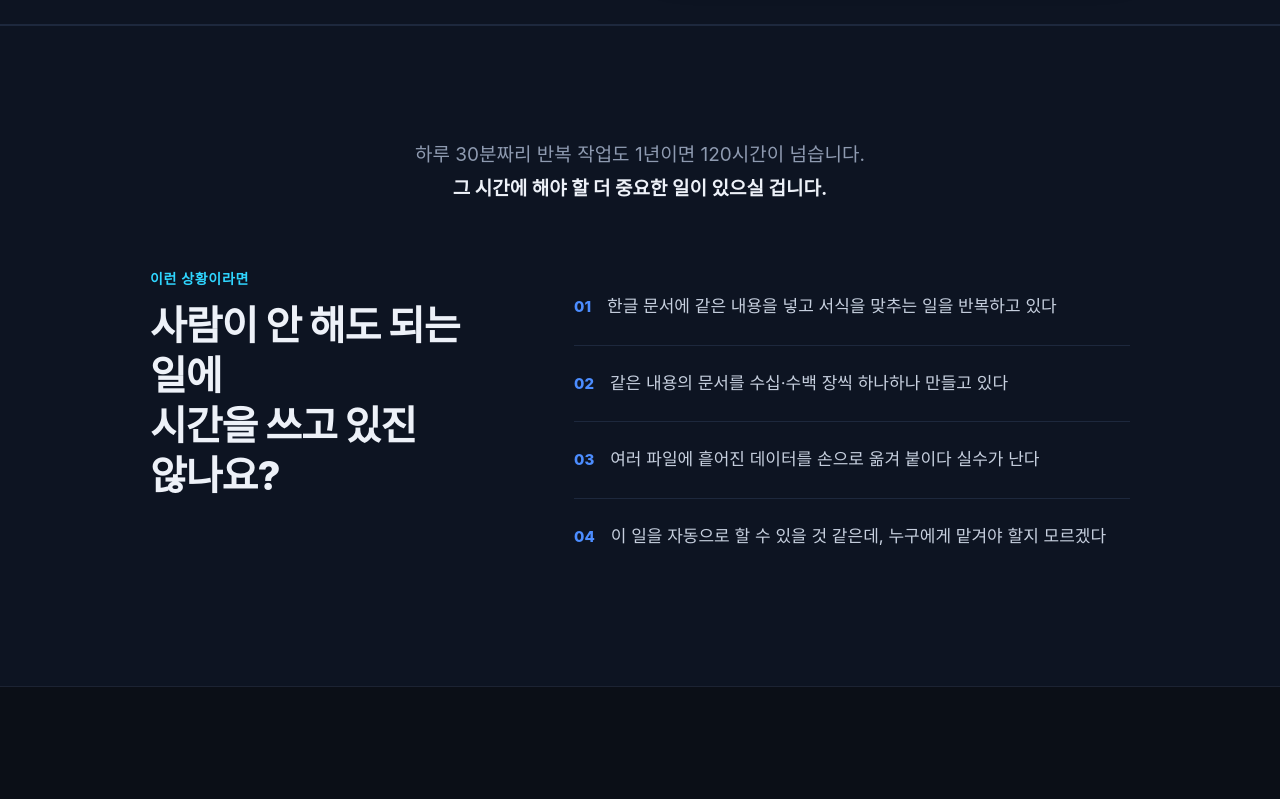
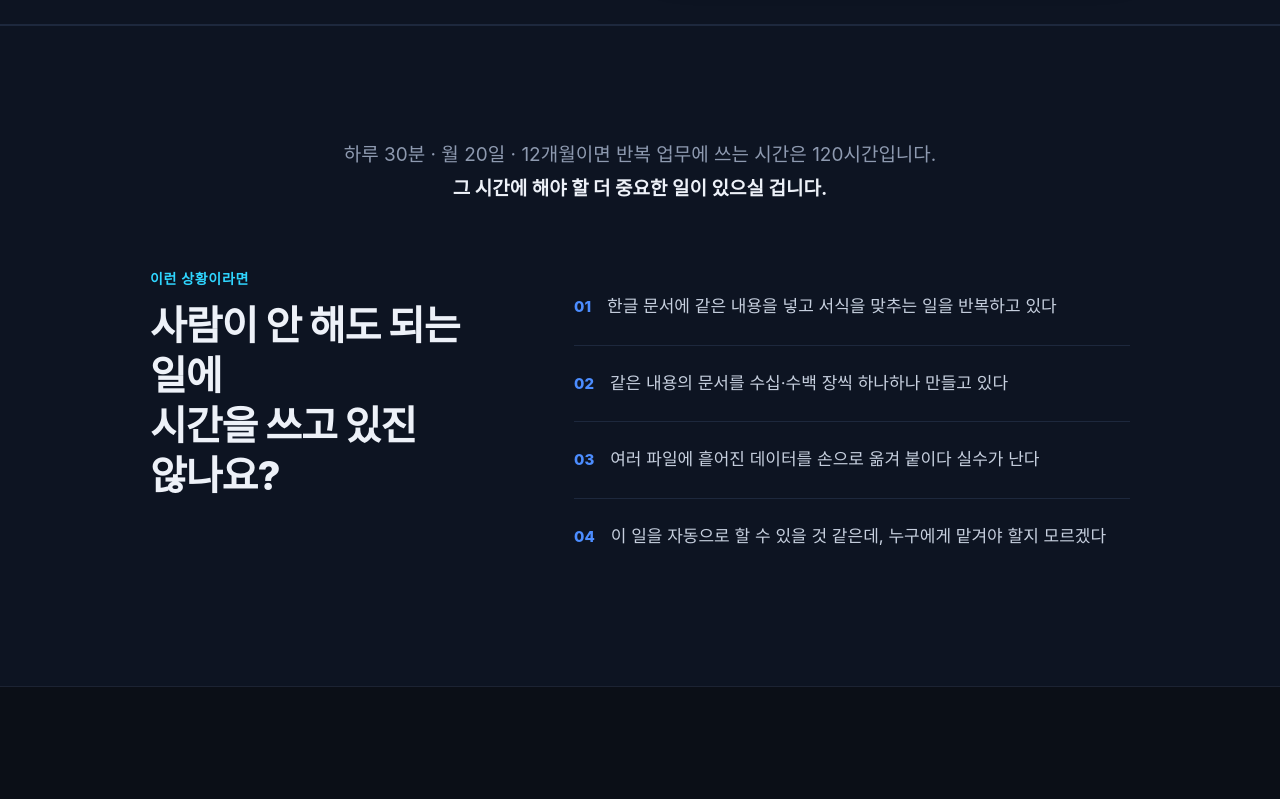
Before and after one commit to mugoori2-png/iceberg-web, a Next.js app: page /automation in a window 1280 px wide. Shown: the part 2080-2879 px from the top of the page. Built offline with nearby package versions, Linux system fonts and the light colour scheme; a web font is replaced by a local one.

Commit message:
Align automation search metadata and time examples

```diff
--- a/app/automation/layout.tsx
+++ b/app/automation/layout.tsx
@@ -2,9 +2,9 @@ import type { Metadata } from "next";
 
 // /automation 전용 메타데이터 — 페이지 컴포넌트가 "use client" 라 여기서 선언
 export const metadata: Metadata = {
-  title: "업무 자동화 프로그램 — 매일 하는 일을 클릭 한 번으로",
+  title: "한글 HWPX·업무 자동화 — 중요한 일에 시간을 쓰세요 | ICEBERG",
   description:
-    "엑셀 정리, 한글(HWP)·워드 문서 대량 생성, 반복 업무 자동화 프로그램을 만들어드립니다. 반나절 걸리던 일을 분 단위로 — 실무에서 직접 운영 중인 자동화 경험 그대로.",
+    "한글 HWPX 문서 생성, 엑셀·파일 정리, 반복 입력에 쓰는 시간을 줄이는 맞춤 자동화 프로그램. 실제 업무와 양식을 확인해 제작 범위를 안내합니다.",
 };
 
 export default function AutomationLayout({ children }: { children: React.ReactNode }) {
--- a/app/automation/page.tsx
+++ b/app/automation/page.tsx
@@ -310,7 +310,7 @@ export default function Page() {
       {/* 3. 문제 공감 */}
       <section className="border-t border-line bg-navy2 px-6 py-24 md:px-10 md:py-28">
         <p className="mx-auto mb-16 max-w-[640px] text-center text-[17px] leading-[1.75] text-muted md:text-[19px]">
-          하루 30분짜리 반복 작업도 1년이면 120시간이 넘습니다.
+          하루 30분 · 월 20일 · 12개월이면 반복 업무에 쓰는 시간은 120시간입니다.
           <br />
           <strong className="font-bold text-ink">그 시간에 해야 할 더 중요한 일이 있으실 겁니다.</strong>
         </p>
@@ -592,7 +592,7 @@ export default function Page() {
           <h2 className="text-[34px] font-extrabold leading-tight tracking-tighter md:text-[50px]">
             오늘도 반복 작업으로 하루를 보냈다면,
             <br />
-            이번 주가 마지막이 되게 해드립니다
+            가장 번거로운 일 하나부터 바꿔보세요
           </h2>
           <p className="max-w-[560px] text-[16px] leading-[1.65] text-muted md:text-lg">
             지금 손으로 하고 계신 작업을 그대로 설명해주세요.
```
